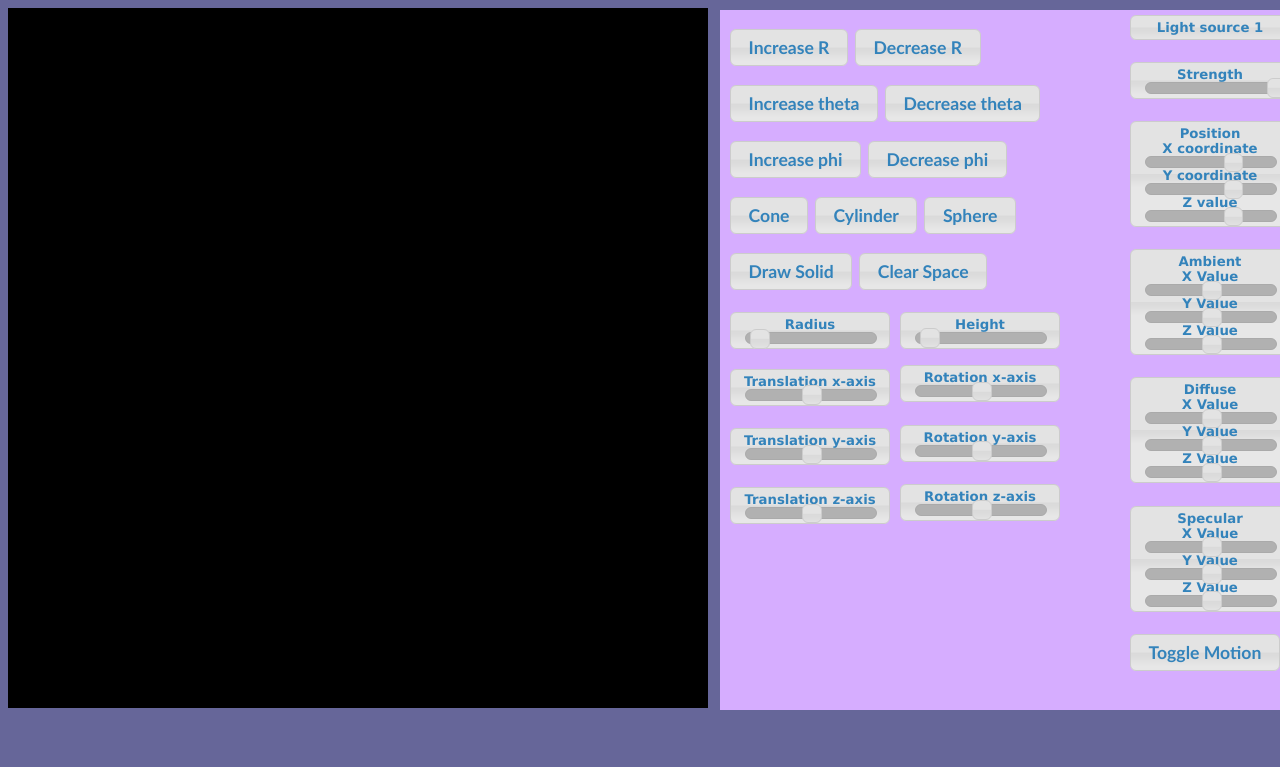
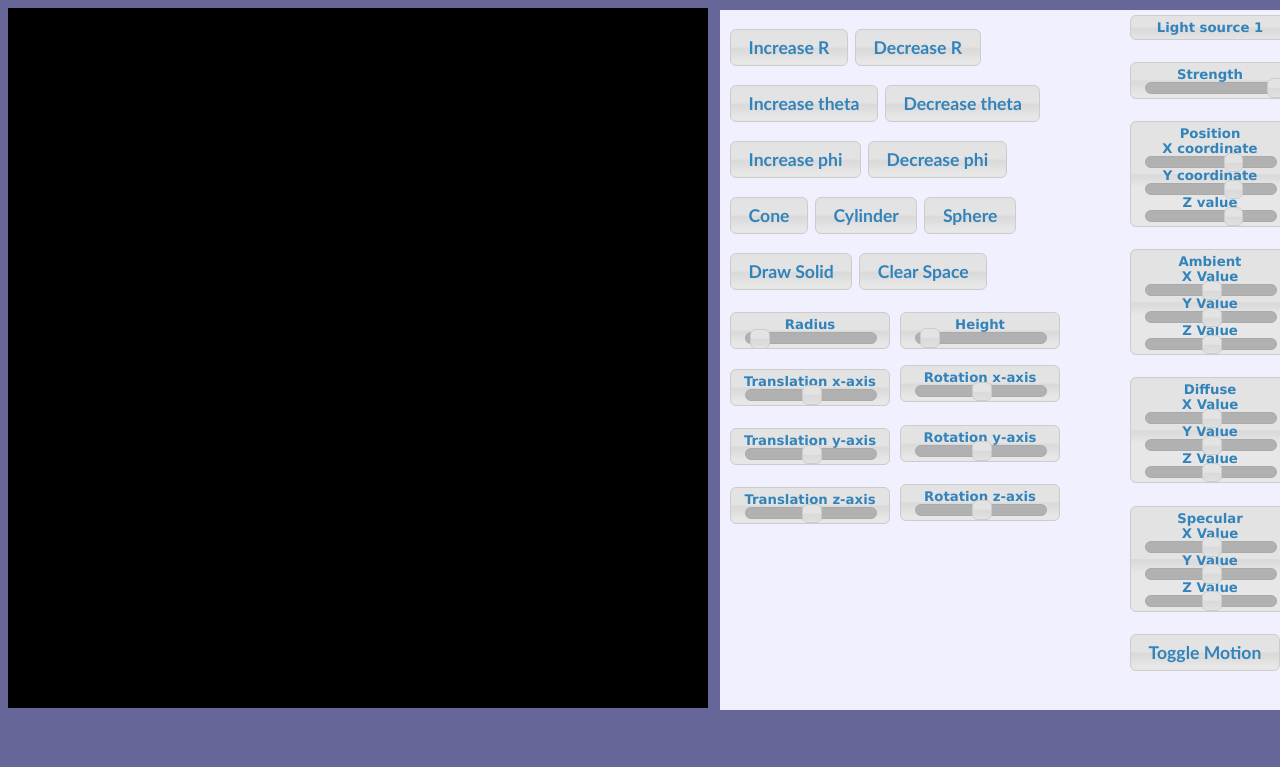
Before and after one commit to nashmia-riaz/Coursera-WebGL, a plain HTML site: page EXAMPLES/Assignment 4.html in a window 1280 px wide. Drawn offline with Linux system fonts and the light colour scheme; files whose address does not match are found by name.

Commit message:
Update Assignment 4.html

```diff
--- a/EXAMPLES/Assignment 4.html
+++ b/EXAMPLES/Assignment 4.html
@@ -133,7 +133,7 @@ width: 770px;
 position:absolute;
 top: 10px;
 left: 720px;
-background-color: #D6ADFF;
+background-color: #F0F0FF;
 ">
 </br>
 <button id = "Button0" style="position: relative; left:10px;">Increase R</button>
```
